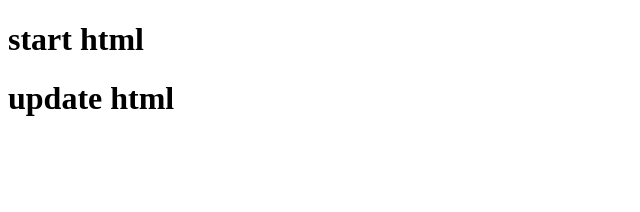
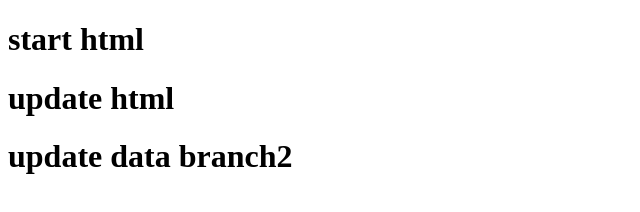
Before and after one commit to TanatornNewgit/github-morning16-4-2567, a plain HTML site: page index.html in a window 1280 px wide. Shown: the whole page, without its empty margins (0-640 px from the left). Drawn offline with Linux system fonts and the light colour scheme.

Commit message:
update data branch-2

```diff
--- a/index.html
+++ b/index.html
@@ -8,5 +8,6 @@
 <body>
     <h1>start html</h1>
     <h1>update html</h1>
+    <h1>update data branch2</h1>
 </body>
 </html>
```
